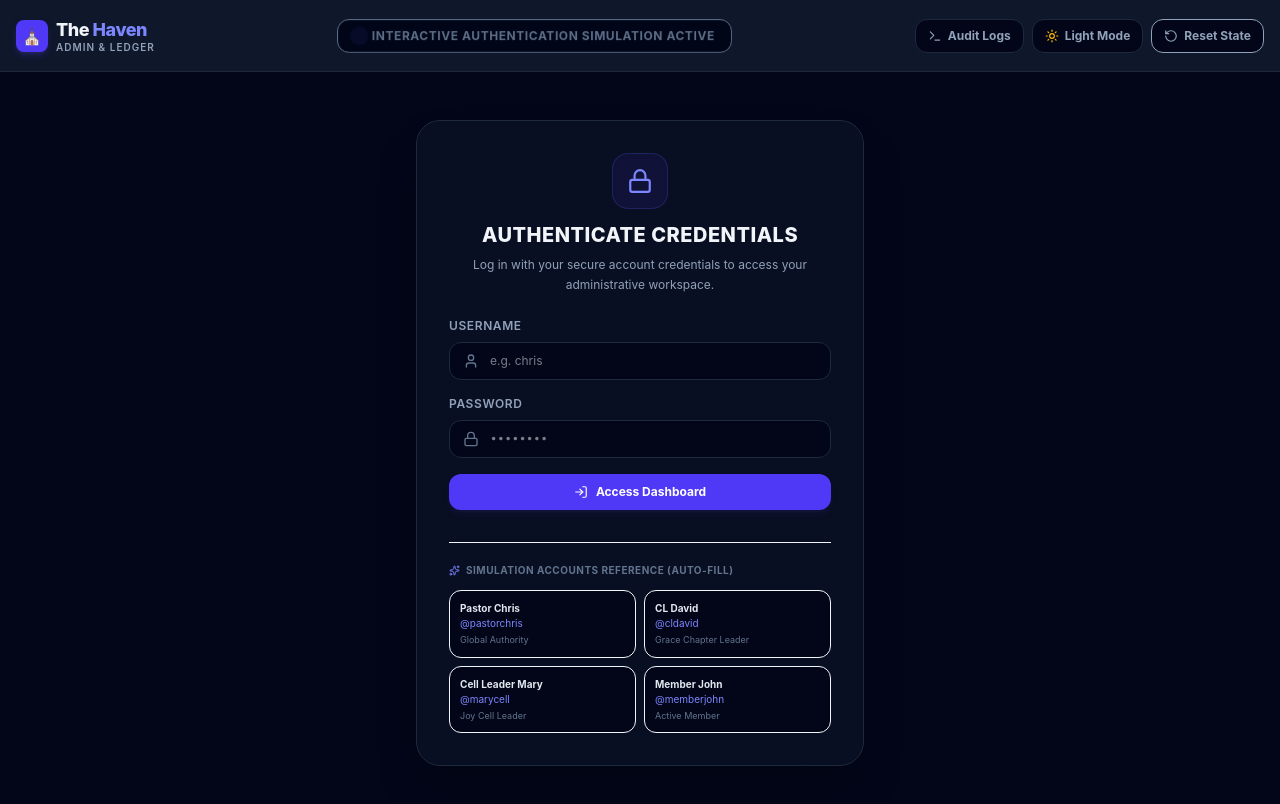
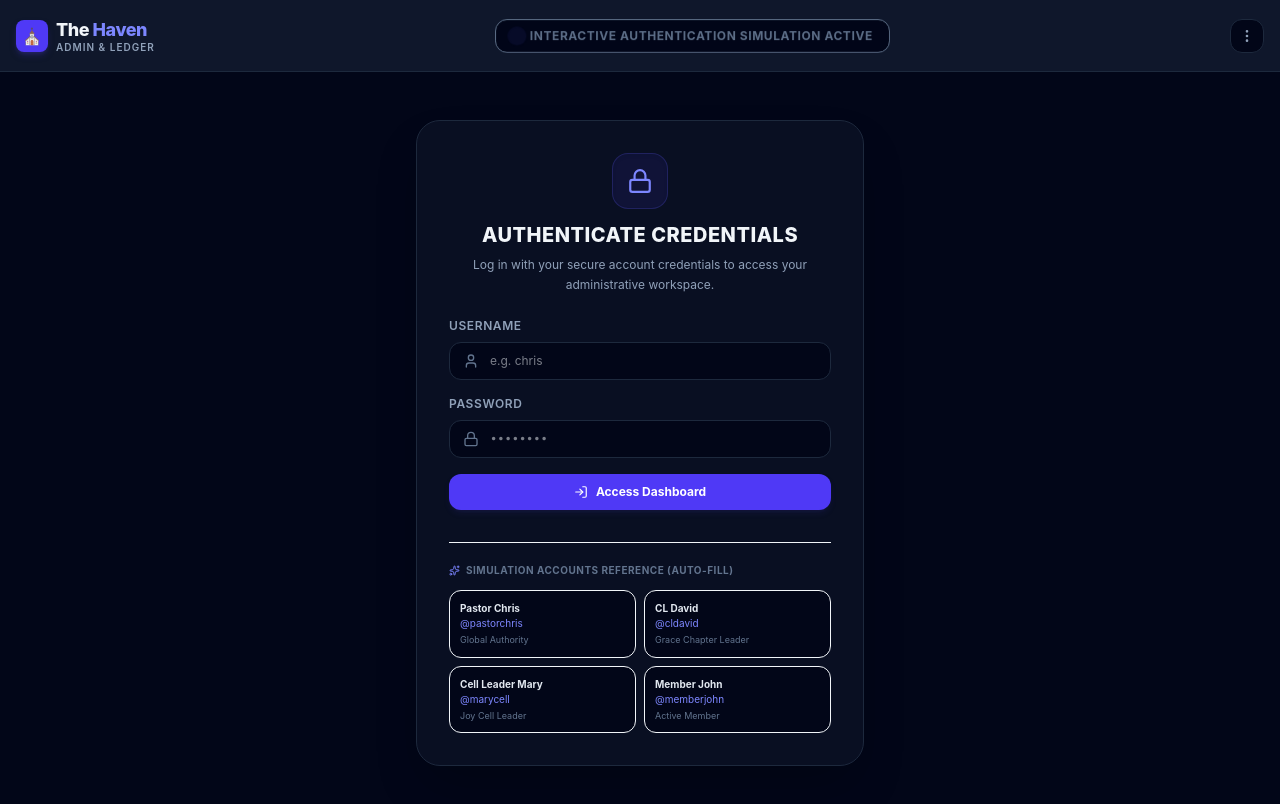
Before and after one commit to reengineerpainter-bot/church-admin-ledger-, a React (Vite) app: page / in a window 1280 px wide. Shown: the top 804 px of the page. Built offline with nearby package versions, Linux system fonts and the light colour scheme.

Commit message:
Pack Edit Profile, Audit Logs, Theme Toggle, and Reset State inside More actions dropdown menu in SimulatorBar

```diff
--- a/src/components/SimulatorBar.jsx
+++ b/src/components/SimulatorBar.jsx
@@ -1,11 +1,12 @@
 import React, { useState } from 'react';
-import { Users, Shield, RotateCcw, Activity, Terminal, ChevronDown, ChevronUp, User, LogOut, Download, Sun, Moon } from 'lucide-react';
+import { Users, Shield, RotateCcw, Activity, Terminal, ChevronDown, ChevronUp, User, LogOut, Download, Sun, Moon, MoreVertical } from 'lucide-react';
 import { EditUserModal } from './Common/EditUserModal';
 
 export function SimulatorBar({ currentUser, authUserId, authUser, users, logs, onSwitchUser, onReset, updateUser, onLogout, theme = 'dark', onToggleTheme }) {
   const [isOpen, setIsOpen] = useState(false);
   const [showLogs, setShowLogs] = useState(false);
   const [showEditProfile, setShowEditProfile] = useState(false);
+  const [showMoreMenu, setShowMoreMenu] = useState(false);
 
   const handleDownloadLogs = () => {
     const text = logs.map(log => `[${log.time}] > ${log.text}`).join('\n');
@@ -243,48 +244,90 @@ export function SimulatorBar({ currentUser, authUserId, authUser, users, logs, o
           <div className="hidden md:flex items-center gap-2">
             {currentUser && (
               <button
-                onClick={() => setShowEditProfile(true)}
-                className="flex items-center gap-1.5 px-3 py-2 bg-slate-950 border border-slate-800 hover:border-indigo-500/25 hover:text-indigo-400 rounded-xl text-xs text-slate-400 font-bold transition-all"
+                onClick={onLogout}
+                className="flex items-center gap-1.5 px-3 py-2 bg-rose-500/10 border border-rose-500/20 hover:bg-rose-500/20 text-rose-400 rounded-xl text-xs font-bold transition-all mr-1"
               >
-                <User size={14} />
+                <LogOut size={14} />
+                Log Out
+              </button>
+            )}
+
+            <div className="relative">
+              <button
+                onClick={() => setShowMoreMenu(!showMoreMenu)}
+                className={`flex items-center justify-center p-2 rounded-xl border transition-all ${showMoreMenu ? 'bg-indigo-500/10 border-indigo-500 text-indigo-400' : 'bg-slate-950 border-slate-800 text-slate-400 hover:text-slate-200 hover:border-slate-700'}`}
+                title="More Actions"
+              >
+                <MoreVertical size={16} />
+              </button>
+
+              {showMoreMenu && (
+                <>
+                  {/* Click overlay to close */}
+                  <div className="fixed inset-0 z-10" onClick={() => setShowMoreMenu(false)} />
+
+                  {/* Dropdown Menu */}
+                  <div className="absolute right-0 mt-2 w-48 bg-slate-900 border border-slate-800 rounded-2xl shadow-xl z-20 py-1.5 glass-panel overflow-hidden">
+                    {currentUser && (
+                      <button
+                        onClick={() => {
+                          setShowEditProfile(true);
+                          setShowMoreMenu(false);
+                        }}
+                        className="w-full px-4 py-2 text-left text-xs font-semibold text-slate-350 hover:bg-slate-900/60 hover:text-slate-100 flex items-center gap-2.5 transition-colors border-none cursor-pointer"
+                      >
+                        <User size={13} className="text-slate-500" />
                         Edit Profile
                       </button>
                     )}
 
                     <button
-              onClick={() => setShowLogs(!showLogs)}
-              className={`flex items-center gap-1.5 px-3 py-2 border rounded-xl text-xs font-bold transition-colors ${showLogs ? 'bg-indigo-500/10 border-indigo-500 text-indigo-400' : 'bg-slate-950 border-slate-800 text-slate-400 hover:text-slate-200'}`}
+                      onClick={() => {
+                        setShowLogs(!showLogs);
+                        setShowMoreMenu(false);
+                      }}
+                      className={`w-full px-4 py-2 text-left text-xs font-semibold flex items-center gap-2.5 transition-colors border-none cursor-pointer ${showLogs ? 'bg-indigo-500/10 text-indigo-400' : 'text-slate-300 hover:bg-slate-900/60 hover:text-slate-100'}`}
                     >
-              <Terminal size={14} />
-              Audit Logs
+                      <Terminal size={13} className="text-slate-500" />
+                      {showLogs ? 'Hide Audit Logs' : 'View Audit Logs'}
                     </button>
 
                     <button
-              onClick={onToggleTheme}
-              className="flex items-center gap-1.5 px-3 py-2 bg-slate-950 border border-slate-800 text-slate-400 hover:text-slate-200 rounded-xl text-xs font-bold transition-all"
-              title={`Switch to ${theme === 'dark' ? 'Light' : 'Dark'} Mode`}
+                      onClick={() => {
+                        onToggleTheme();
+                        setShowMoreMenu(false);
+                      }}
+                      className="w-full px-4 py-2 text-left text-xs font-semibold text-slate-300 hover:bg-slate-900/60 hover:text-slate-100 flex items-center gap-2.5 transition-colors border-none cursor-pointer"
                     >
-              {theme === 'dark' ? <Sun size={14} className="text-amber-400" /> : <Moon size={14} className="text-indigo-400" />}
-              {theme === 'dark' ? 'Light Mode' : 'Dark Mode'}
+                      {theme === 'dark' ? (
+                        <>
+                          <Sun size={13} className="text-amber-500" />
+                          Switch to Light Mode
+                        </>
+                      ) : (
+                        <>
+                          <Moon size={13} className="text-indigo-500" />
+                          Switch to Dark Mode
+                        </>
+                      )}
                     </button>
 
+                    <div className="border-t border-slate-800/80 my-1" />
+
                     <button
-              onClick={onReset}
-              className="flex items-center gap-1.5 px-3 py-2 bg-slate-950 border border-slate-850 hover:border-red-500/20 hover:text-red-400 rounded-xl text-xs text-slate-400 font-bold transition-all"
+                      onClick={() => {
+                        onReset();
+                        setShowMoreMenu(false);
+                      }}
+                      className="w-full px-4 py-2 text-left text-xs font-bold text-rose-450 hover:bg-rose-500/10 flex items-center gap-2.5 transition-colors border-none cursor-pointer"
                     >
-              <RotateCcw size={14} />
-              Reset State
+                      <RotateCcw size={13} className="text-rose-450" />
+                      Reset Simulation
                     </button>
-
-            {currentUser && (
-              <button
-                onClick={onLogout}
-                className="flex items-center gap-1.5 px-3 py-2 bg-rose-500/10 border border-rose-500/20 hover:bg-rose-500/20 text-rose-400 rounded-xl text-xs font-bold transition-all"
-              >
-                <LogOut size={14} />
-                Log Out
-              </button>
+                  </div>
+                </>
               )}
+            </div>
           </div>
         </div>
 
```
Lines whose indentation alone changed are shown as unchanged.
